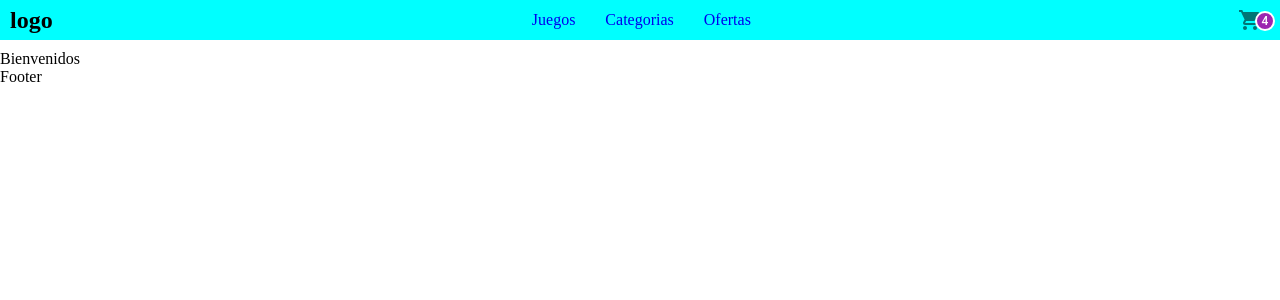
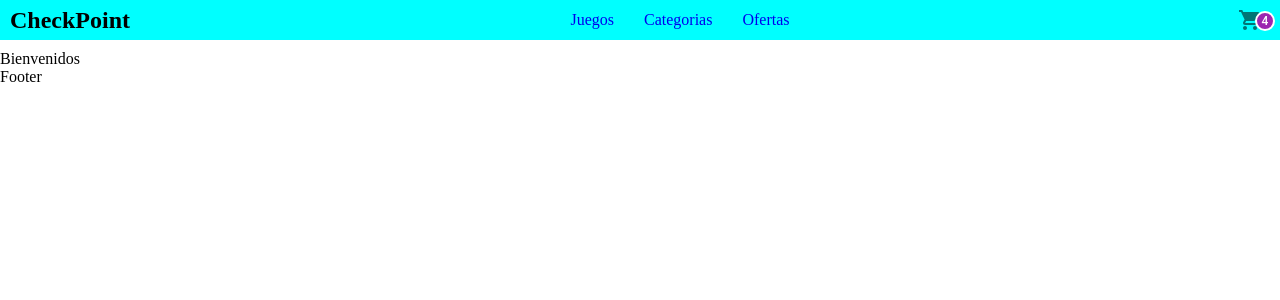
Before and after one commit to Juanmosqueda1/Proyecto-React, a React (Vite) app: page / in a window 1280 px wide. Shown: the top 300 px of the page. Built offline with nearby package versions, Linux system fonts and the light colour scheme.

Commit message:
primera entrega completa

```diff
--- a/src/components/layout/navbar/Navbar.jsx
+++ b/src/components/layout/navbar/Navbar.jsx
@@ -6,7 +6,7 @@ export const Navbar = () => {
   return (
     <header>
       <nav>
-        <h1>logo</h1>
+        <h1>CheckPoint</h1>
         <ul>
           {Categorias.map((Categoria, index) => (
             <li key={index} className="Pages">
```
